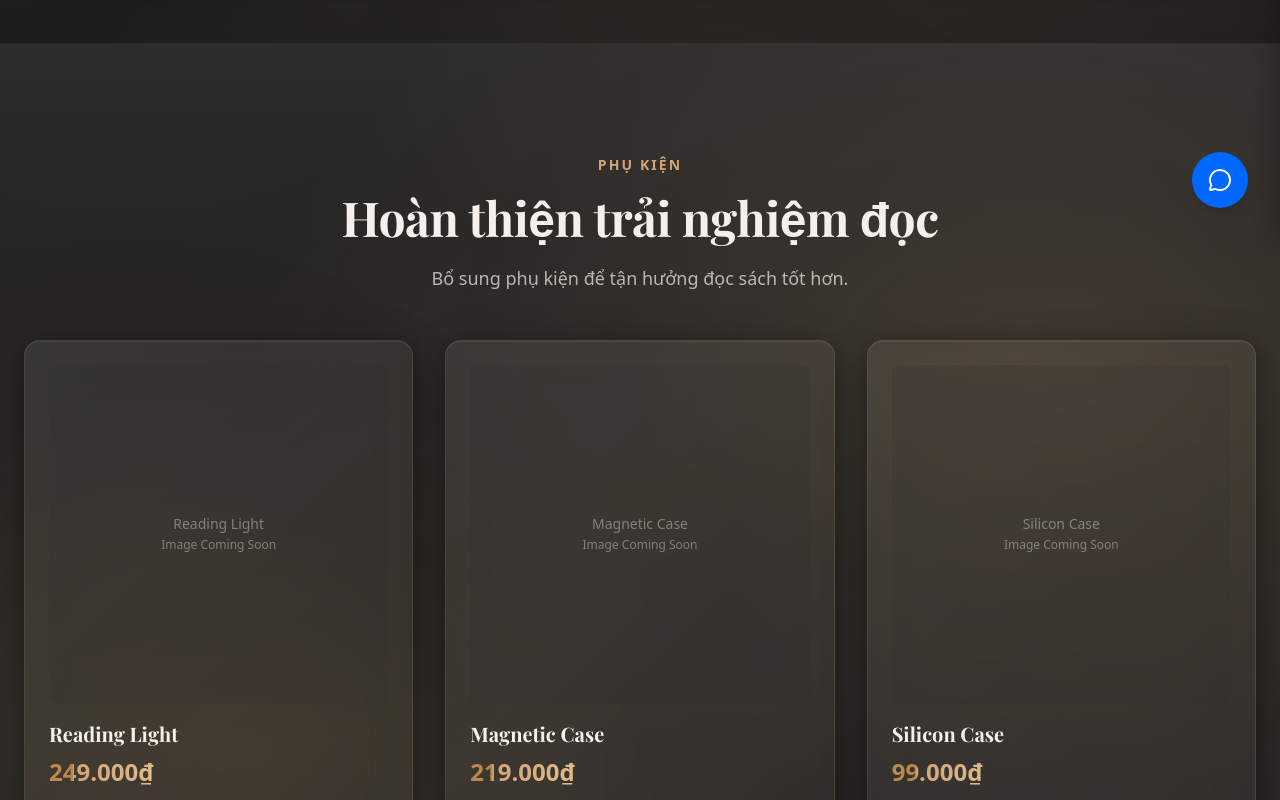
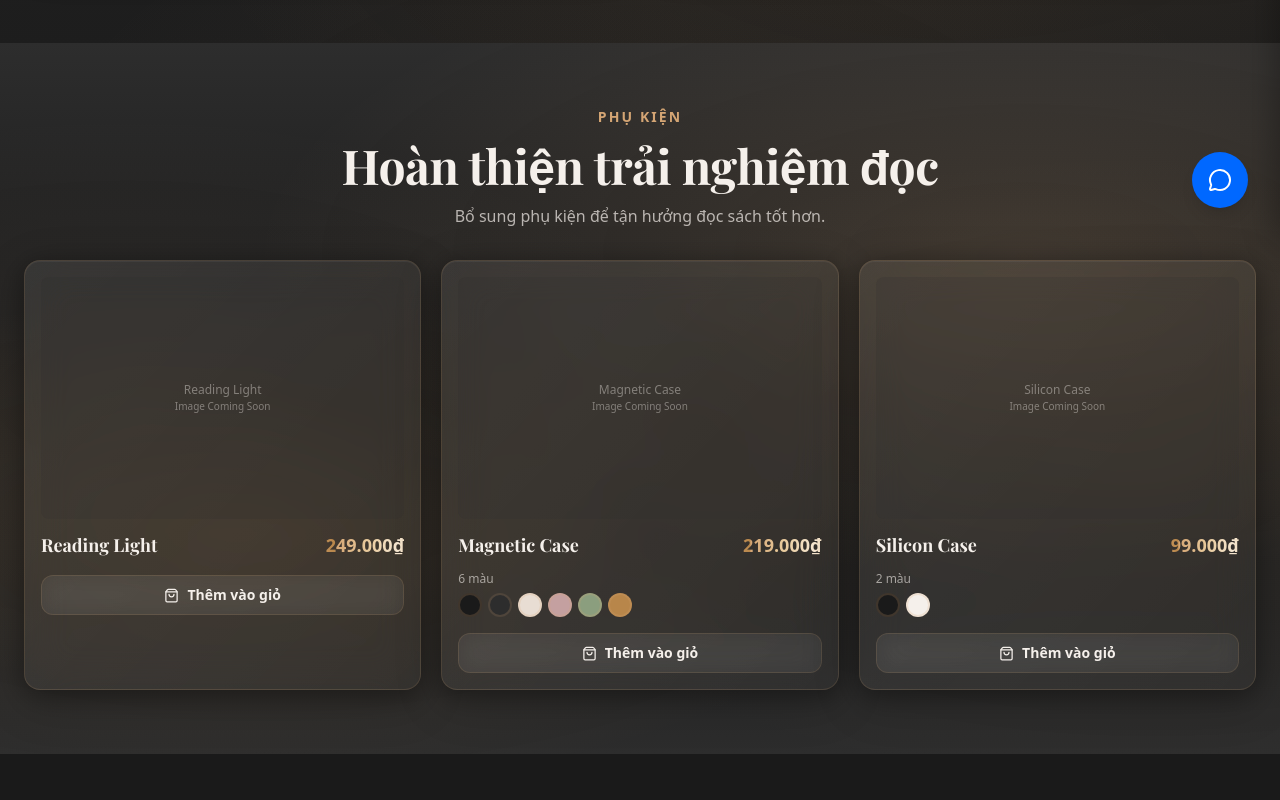
Before and after one commit to VinhHung1999/xteink, a Next.js app in the folder website/: page /products in a window 1280 px wide. Shown: the part 560-1360 px from the top of the page. After the commit the page ends 1314 px from the top, so only its background shows below. Built offline with nearby package versions, Linux system fonts and the light colour scheme; no server answers.

Commit message:
feat: Compact accessories cards — consistent with product listing
Image: aspect-[3/2] (was square). Section: py-12/16 (was py-20/28).
Grid: gap-5/mt-8 (was gap-8/mt-12). Card: p-4 (was p-6).
Name+price inline, smaller swatches (h-6), shorter CTA text.

```diff
--- a/website/src/components/AccessoriesClient.tsx
+++ b/website/src/components/AccessoriesClient.tsx
@@ -20,62 +20,61 @@ export default function AccessoriesClient({ accessories }: AccessoriesClientProp
   const { addItem, openDrawer } = useCart();
 
   return (
-    <section className="bg-mysterious-surface px-6 py-20 md:py-28">
+    <section className="bg-mysterious-surface px-6 py-12 md:py-16">
       <div className="mx-auto max-w-[1320px]">
         <div className="text-center">
           <p className="scroll-reveal text-xs font-semibold uppercase tracking-[0.15em] text-gold md:text-sm">
             Phụ kiện
           </p>
-          <h2 className="scroll-reveal scroll-d1 mt-4 font-heading text-3xl font-bold tracking-[-0.01em] text-paper md:text-5xl md:leading-[1.1]">
+          <h2 className="scroll-reveal scroll-d1 mt-3 font-heading text-3xl font-bold tracking-[-0.01em] text-paper md:text-5xl md:leading-[1.1]">
             Hoàn thiện trải nghiệm đọc
           </h2>
-          <p className="scroll-reveal scroll-d2 mt-5 text-base text-paper/70 md:text-lg">
+          <p className="scroll-reveal scroll-d2 mt-3 text-sm text-paper/70 md:text-base">
             Bổ sung phụ kiện để tận hưởng đọc sách tốt hơn.
           </p>
         </div>
 
-        <div className="mt-12 grid gap-8 md:grid-cols-3">
+        <div className="mt-8 grid gap-5 md:grid-cols-3">
           {accessories.map((accessory, i) => (
             <div
               key={accessory.name}
-              className={`scroll-reveal scroll-d${i + 3} glass-card glass-card-hover rounded-2xl p-6`}
+              className={`scroll-reveal scroll-d${i + 3} glass-card glass-card-hover rounded-2xl p-4`}
             >
               {/* Image placeholder */}
-              <div className="relative aspect-square w-full overflow-hidden rounded-lg bg-charcoal/20 mb-4">
+              <div className="relative aspect-[3/2] w-full overflow-hidden rounded-lg bg-charcoal/20 mb-3">
                 <div className="flex items-center justify-center h-full">
-                  <p className="text-paper/40 text-sm text-center px-4">
+                  <p className="text-paper/40 text-xs text-center px-4">
                     {accessory.name}
                     <br />
-                    <span className="text-xs">Image Coming Soon</span>
+                    <span className="text-[10px]">Image Coming Soon</span>
                   </p>
                 </div>
               </div>
 
-              {/* Name */}
-              <h3 className="font-heading text-xl font-bold text-paper">
-                {accessory.name}
-              </h3>
-
-              {/* Price */}
-              <p className="mt-2 text-2xl font-bold text-gold-shimmer">
-                {accessory.price}
-              </p>
+              {/* Name + Price inline */}
+              <div className="flex items-baseline justify-between gap-2">
+                <h3 className="font-heading text-lg font-bold text-paper">
+                  {accessory.name}
+                </h3>
+                <p className="shrink-0 text-lg font-bold text-gold-shimmer">
+                  {accessory.price}
+                </p>
+              </div>
 
               {/* Color swatches (if available) */}
               {accessory.colors && accessory.colors.length > 0 && (
-                <div className="mt-4">
-                  <p className="text-xs font-medium text-paper/60 mb-2">
+                <div className="mt-3">
+                  <p className="text-xs font-medium text-paper/60 mb-1.5">
                     {accessory.colors.length} màu
                   </p>
-                  <div className="flex flex-wrap gap-2">
+                  <div className="flex flex-wrap gap-1.5">
                     {accessory.colors.map((color) => (
                       <div
                         key={color.name}
-                        className="group relative"
                         title={color.name}
                       >
                         <div
-                          className="h-8 w-8 rounded-full border-2 border-gold/20 cursor-pointer transition-all hover:border-gold hover:scale-110"
+                          className="h-6 w-6 rounded-full border-2 border-gold/20 cursor-pointer transition-all hover:border-gold hover:scale-110"
                           style={{ backgroundColor: color.hex }}
                         />
                       </div>
@@ -97,10 +96,10 @@ export default function AccessoriesClient({ accessories }: AccessoriesClientProp
                   });
                   openDrawer();
                 }}
-                className="mt-6 btn-glass-secondary inline-flex h-11 w-full items-center justify-center gap-2 rounded-xl text-sm font-semibold text-paper border border-gold/20 hover:border-gold/40"
+                className="mt-4 btn-glass-secondary inline-flex h-10 w-full items-center justify-center gap-2 rounded-xl text-sm font-semibold text-paper border border-gold/20 hover:border-gold/40"
               >
-                <ShoppingBag size={16} />
-                Thêm vào giỏ hàng
+                <ShoppingBag size={15} />
+                Thêm vào giỏ
               </button>
             </div>
           ))}
```
